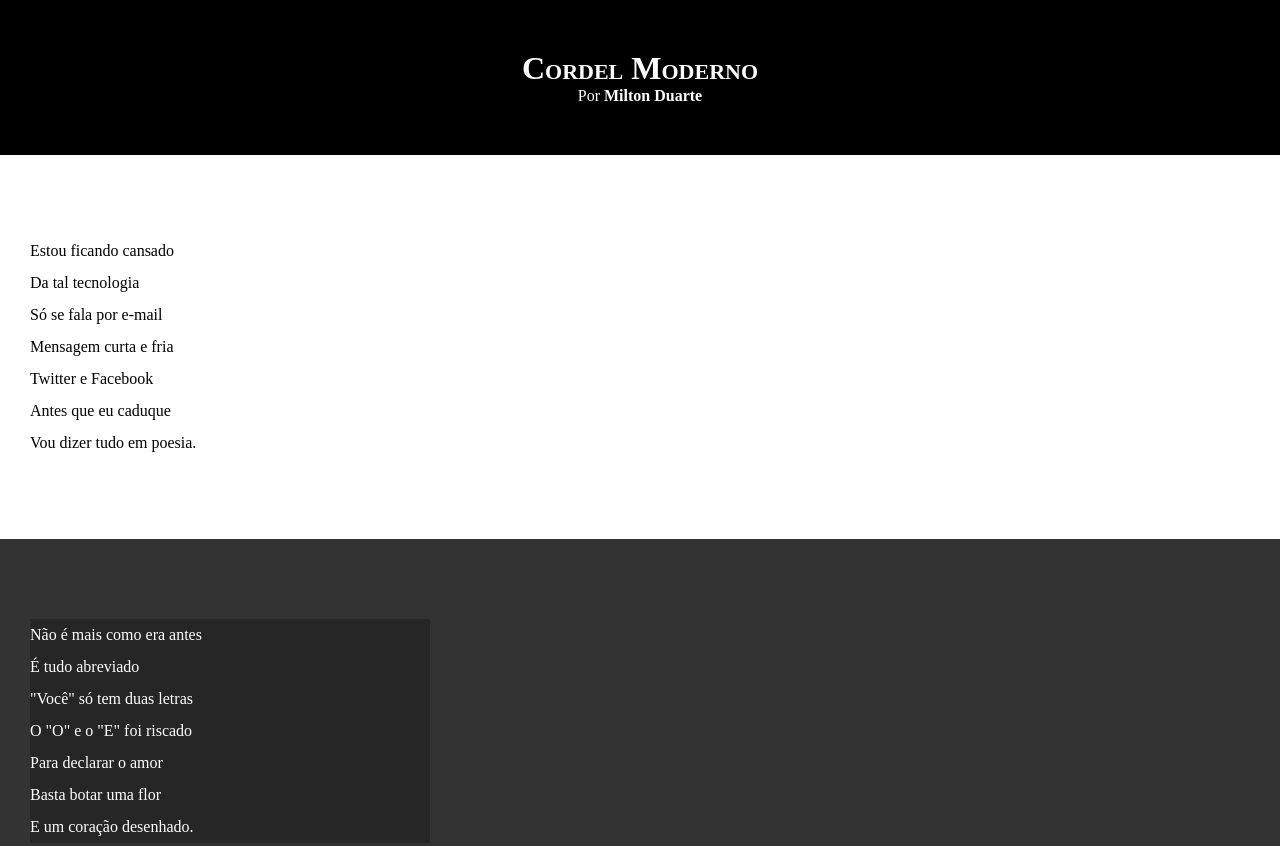
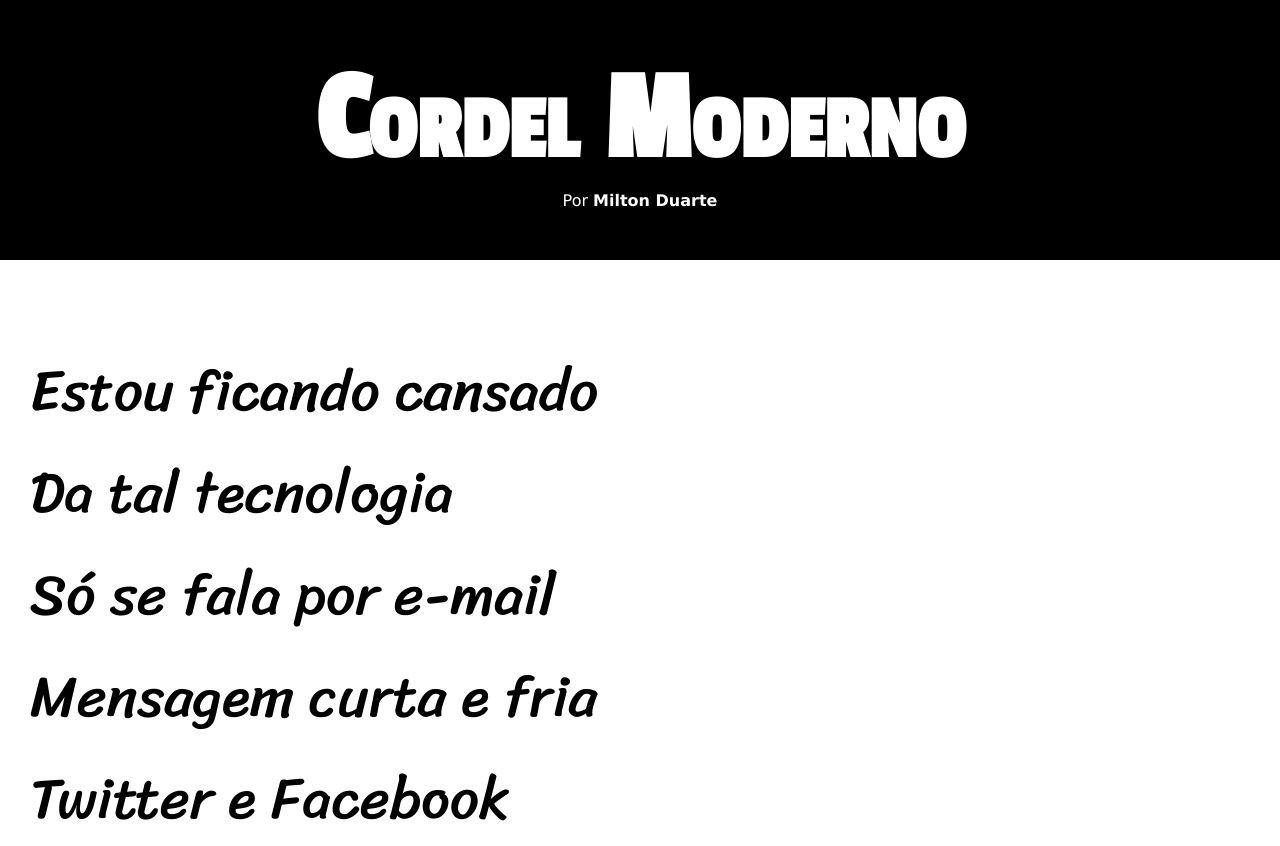
Before and after one commit to Alex-Silva-Dos-Santos/html-css, a plain HTML site: page desafios/modulo03/desafio11/index.html in a window 1280 px wide. Shown: the top 846 px of the page. Drawn offline with Linux system fonts and the light colour scheme.

Commit message:
atualização de estilos

```diff
--- a/desafios/modulo03/desafio11/css/style.css
+++ b/desafios/modulo03/desafio11/css/style.css
@@ -1,10 +1,20 @@
 @charset "UTF-8";
+@import url('https://fonts.googleapis.com/css2?family=Sriracha&display=swap');
+@import url('https://fonts.googleapis.com/css2?family=Passion+One&display=swap');
+
+:root {
+    --font1: Verdana, Geneva, Tahoma, sans-serif;
+    --font2: 'Passion One', cursive;
+    --font3: 'Sriracha', cursive;
+}
+
 * {
     margin: 0px;
     padding: 0px;
 }
 
 html, body {
+    font-family: var(--font1);
     min-height: 100vh;
     background-color: darkgray;
 }
@@ -18,6 +28,8 @@ header {
 header > h1 {
     padding-top: 50px;
     font-variant: small-caps;
+    font-family: var(--font2);
+    font-size: 10vw;
 }
 
 header > p {
@@ -38,7 +50,8 @@ section {
     padding-top: 10vh;
     padding-bottom: 10vh;
     padding-left: 30px;
-    line-height: 2em;
+    font-family: var(--font3);
+    font-size: 4.5vw;
 }
 
 section.normal{
@@ -53,7 +66,7 @@ section.imagem {
 
 section.imagem > p {
     background-color: rgba(0, 0, 0, 0.253);
-    width: 400px;
+    display: inline-block;
 }
 
 footer {
```
